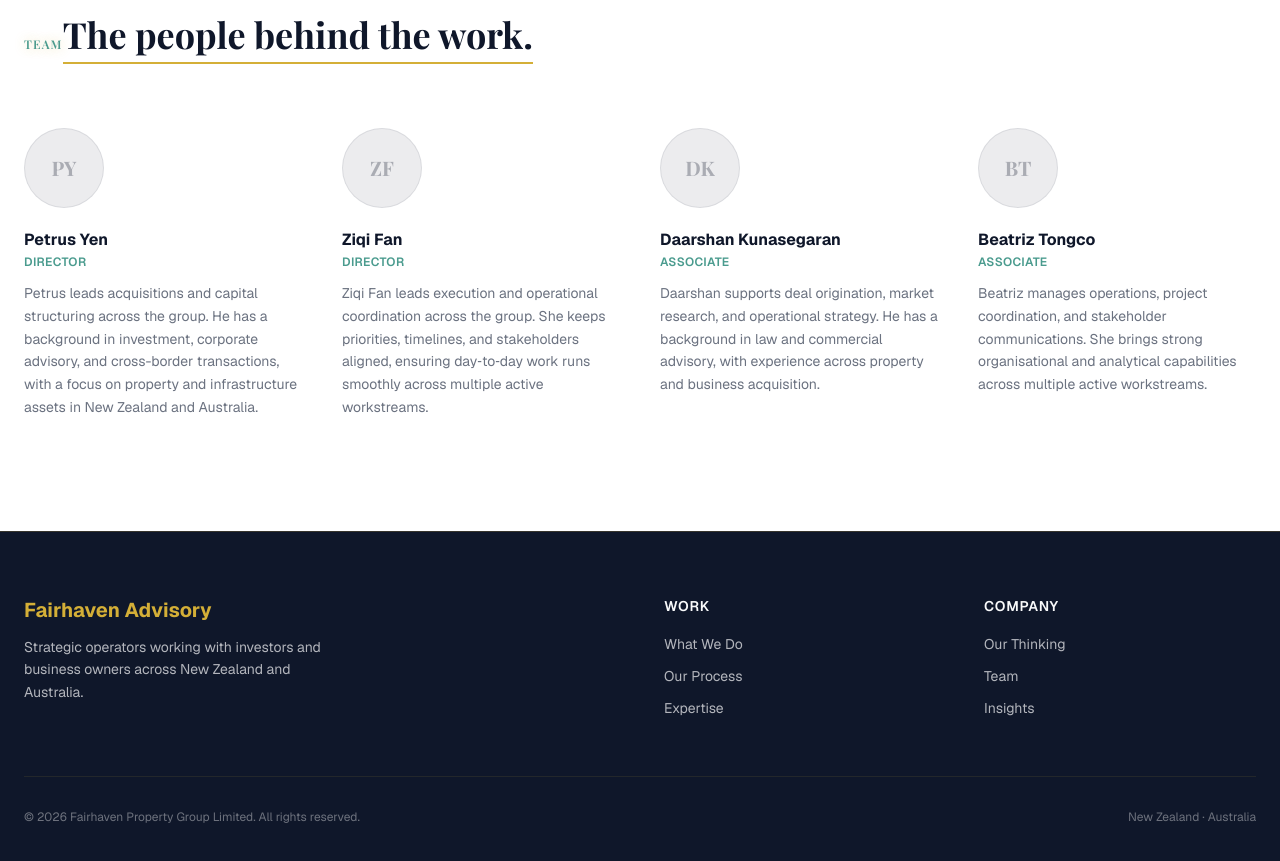
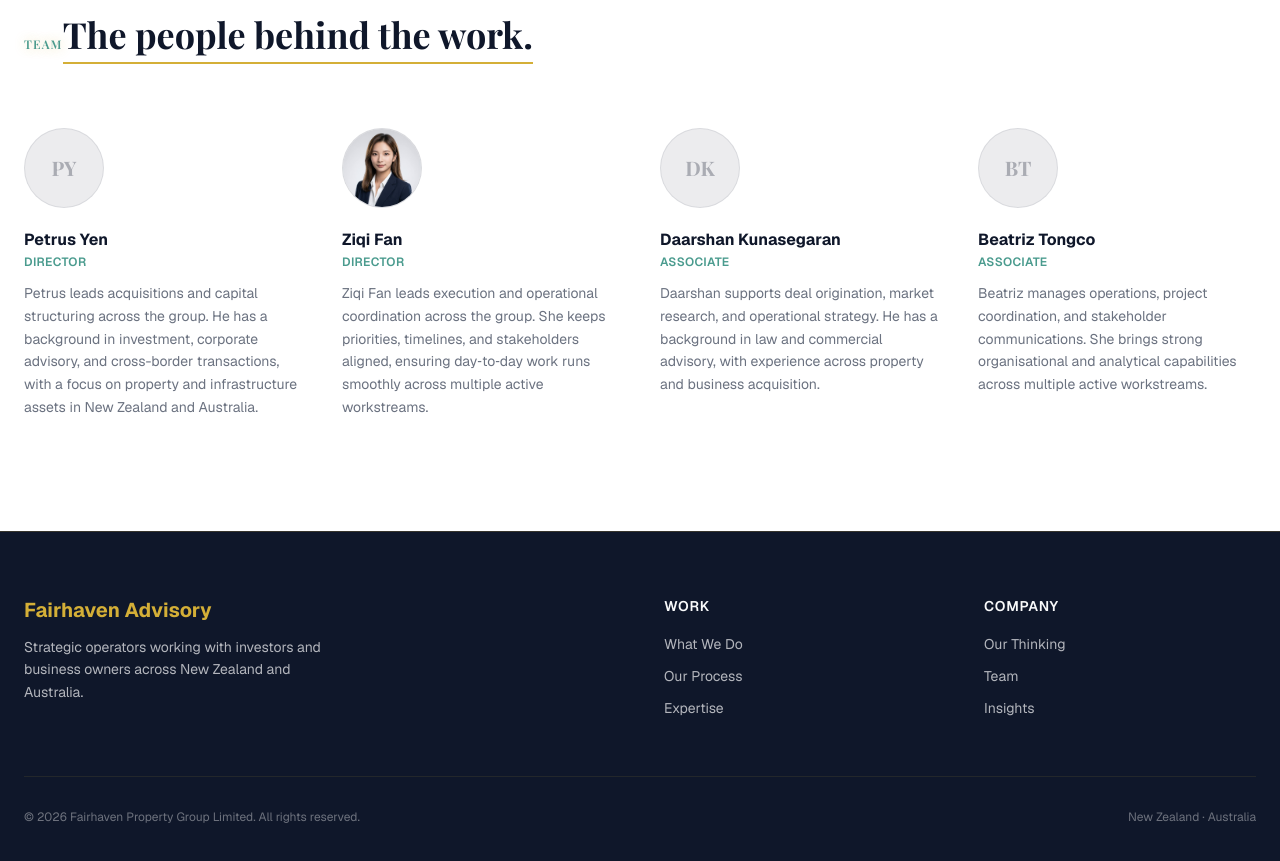
Before and after one commit to ginsualimig/fairhaven-advisory, a Next.js app: page / in a window 1280 px wide. Shown: the part 4220-5081 px from the top of the page. Built offline with nearby package versions, Linux system fonts and the light colour scheme; no server answers; a web font is replaced by a local one.

Commit message:
feat: add Ziqi Fan headshot to team section

```diff
--- a/app/page.tsx
+++ b/app/page.tsx
@@ -8,6 +8,7 @@
   GoldLineSectionHeading,
 } from "@/components/AnimatedSection";
 import Link from "next/link";
+import Image from "next/image";
 
 
 // ── Icons ───────────────────────────────────────────────────────────────────────
@@ -111,6 +112,7 @@
     name: "Ziqi Fan",
     title: "Director",
     bio: "Ziqi Fan leads execution and operational coordination across the group. She keeps priorities, timelines, and stakeholders aligned, ensuring day‑to‑day work runs smoothly across multiple active workstreams.",
+    image: "/headshots/ziqi-fan.jpg",
   },
   {
     name: "Daarshan Kunasegaran",
@@ -332,14 +334,24 @@
             {teamMembers.map((member) => (
               <StaggerItem key={member.name}>
                 <div className="group">
-                  {/* Avatar placeholder */}
-                  <div className="w-20 h-20 rounded-full bg-navy/8 border border-stone/15 group-hover:border-gold/30 transition-colors mb-5 flex items-center justify-center">
+                  {/* Avatar */}
+                  <div className="w-20 h-20 rounded-full bg-navy/8 border border-stone/15 group-hover:border-gold/30 transition-colors mb-5 flex items-center justify-center overflow-hidden">
+                    {"image" in member && member.image ? (
+                      <Image
+                        src={member.image as string}
+                        alt={member.name}
+                        width={80}
+                        height={80}
+                        className="w-full h-full object-cover"
+                      />
+                    ) : (
                       <span
                         className="text-xl font-bold text-navy/30"
                         style={{ fontFamily: "var(--font-playfair, Georgia, serif)" }}
                       >
                         {member.name.split(" ").map((n) => n[0]).join("")}
                       </span>
+                    )}
                   </div>
                   <h3 className="text-base font-bold text-navy mb-0.5">{member.name}</h3>
                   <p className="text-teal text-xs font-semibold uppercase tracking-wide mb-3">{member.title}</p>
```
Also changed, not shown: public/headshots/ziqi-fan.jpg (added). Lines whose indentation alone changed are shown as unchanged.
